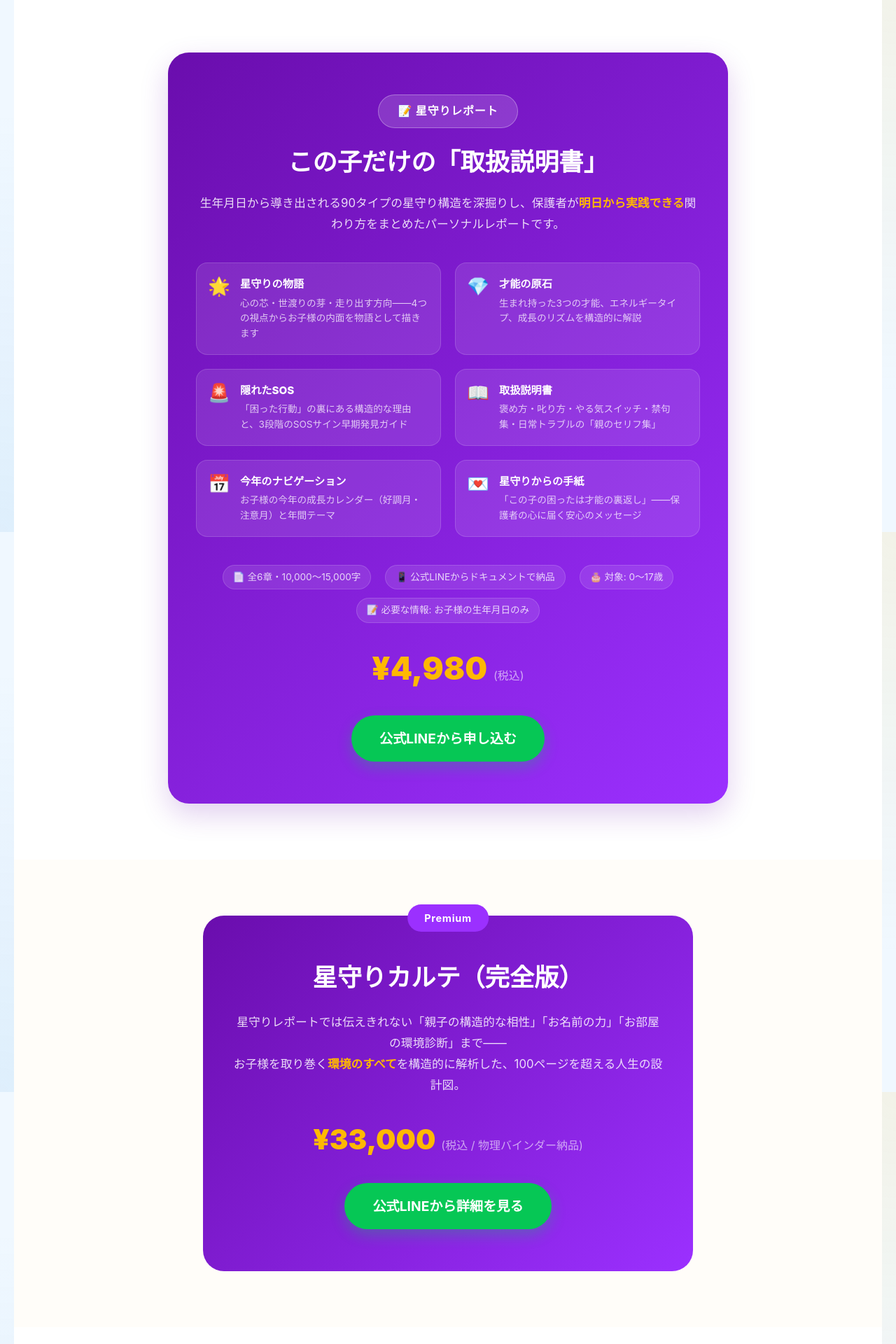
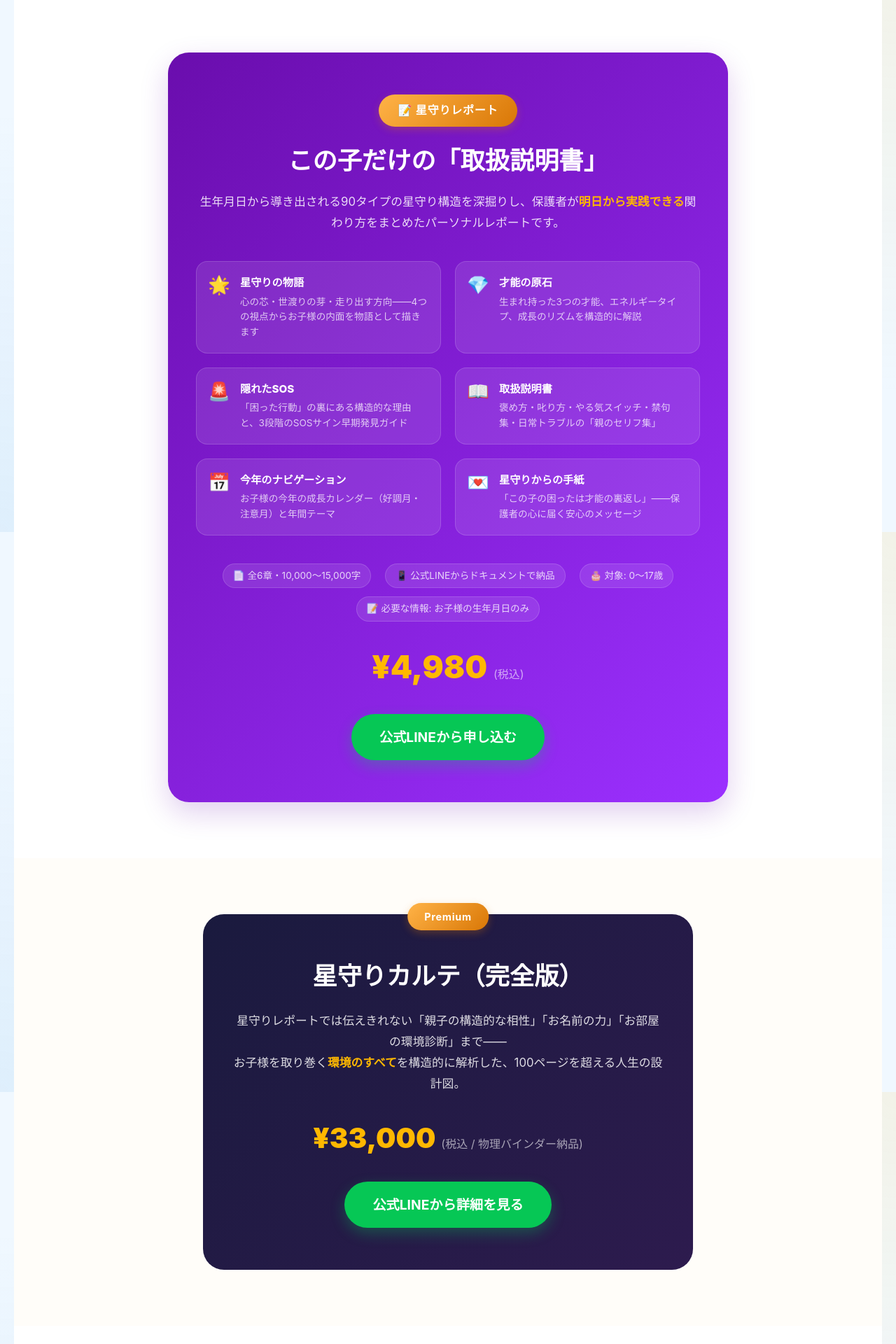
Before and after one commit to naotoada/hoshimori-web, a Next.js app: page / in a window 1280 px wide. Shown: the part 2440-4360 px from the top of the page at 70% size. Built offline with nearby package versions, Linux system fonts and the light colour scheme.

Commit message:
style: report badge gold, karte dark purple, premium badge gold

```diff
--- a/src/app/page.module.css
+++ b/src/app/page.module.css
@@ -208,7 +208,7 @@
 
 .reportBadge {
   display: inline-block;
-  background: rgba(255, 255, 255, 0.15);
+  background: linear-gradient(135deg, #FFB347, #D97706);
   color: #FFF;
   font-weight: bold;
   padding: 10px 28px;
@@ -216,7 +216,7 @@
   font-size: 1rem;
   letter-spacing: 0.05em;
   margin-bottom: 20px;
-  border: 1px solid rgba(255, 255, 255, 0.3);
+  box-shadow: 0 4px 12px rgba(217, 119, 6, 0.3);
 }
 
 .reportBox h2 {
@@ -317,7 +317,7 @@
 }
 
 .premiumBox {
-  background: linear-gradient(135deg, #6A0DAD, #9B30FF);
+  background: linear-gradient(135deg, #1a1a3e, #2d1b4e);
   border: none;
   border-radius: 30px;
   padding: 60px 40px;
@@ -332,13 +332,14 @@
   top: -16px;
   left: 50%;
   transform: translateX(-50%);
-  background: #9B30FF;
+  background: linear-gradient(135deg, #FFB347, #D97706);
   color: #FFF;
   font-weight: bold;
   padding: 8px 24px;
   border-radius: 20px;
   font-size: 0.9rem;
   letter-spacing: 0.05em;
+  box-shadow: 0 4px 12px rgba(217, 119, 6, 0.3);
 }
 
 .premiumBox h2 {
```
